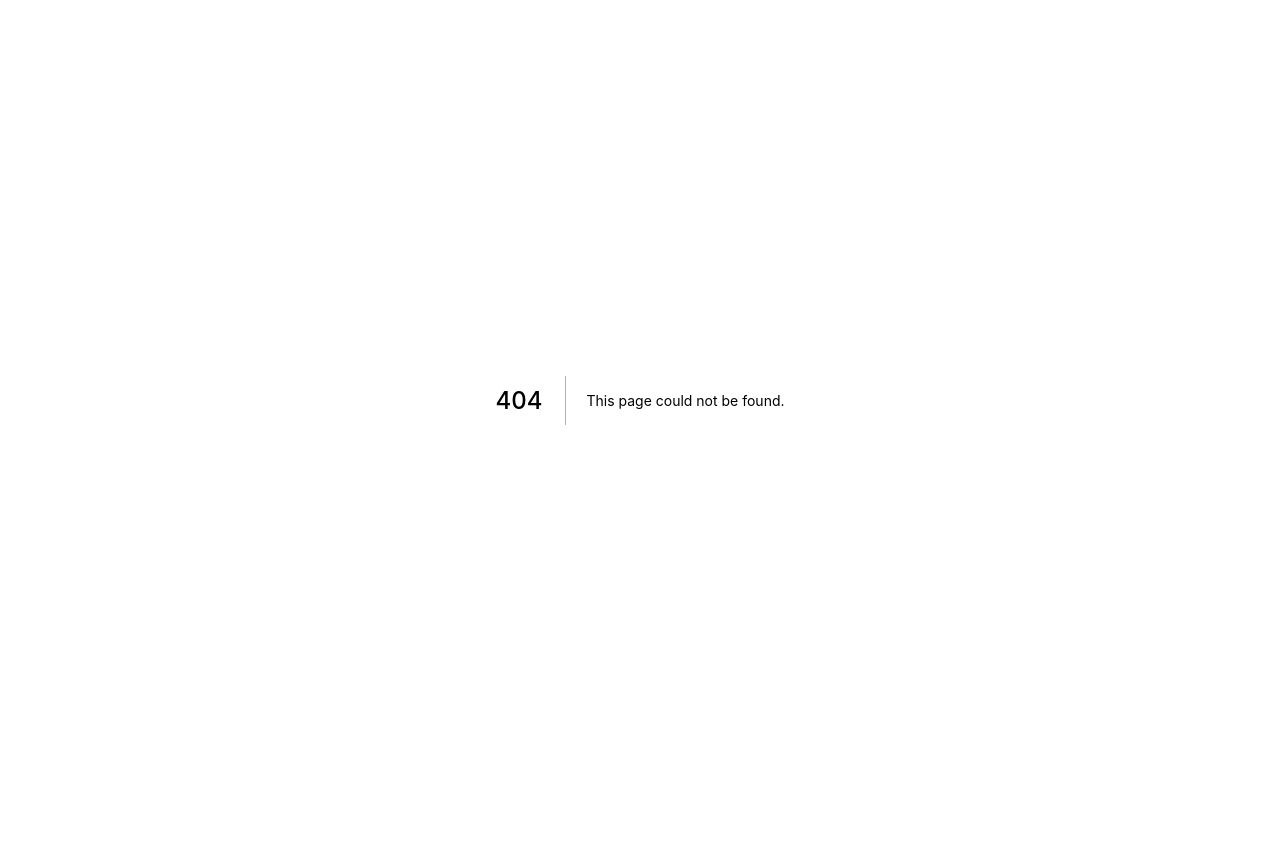
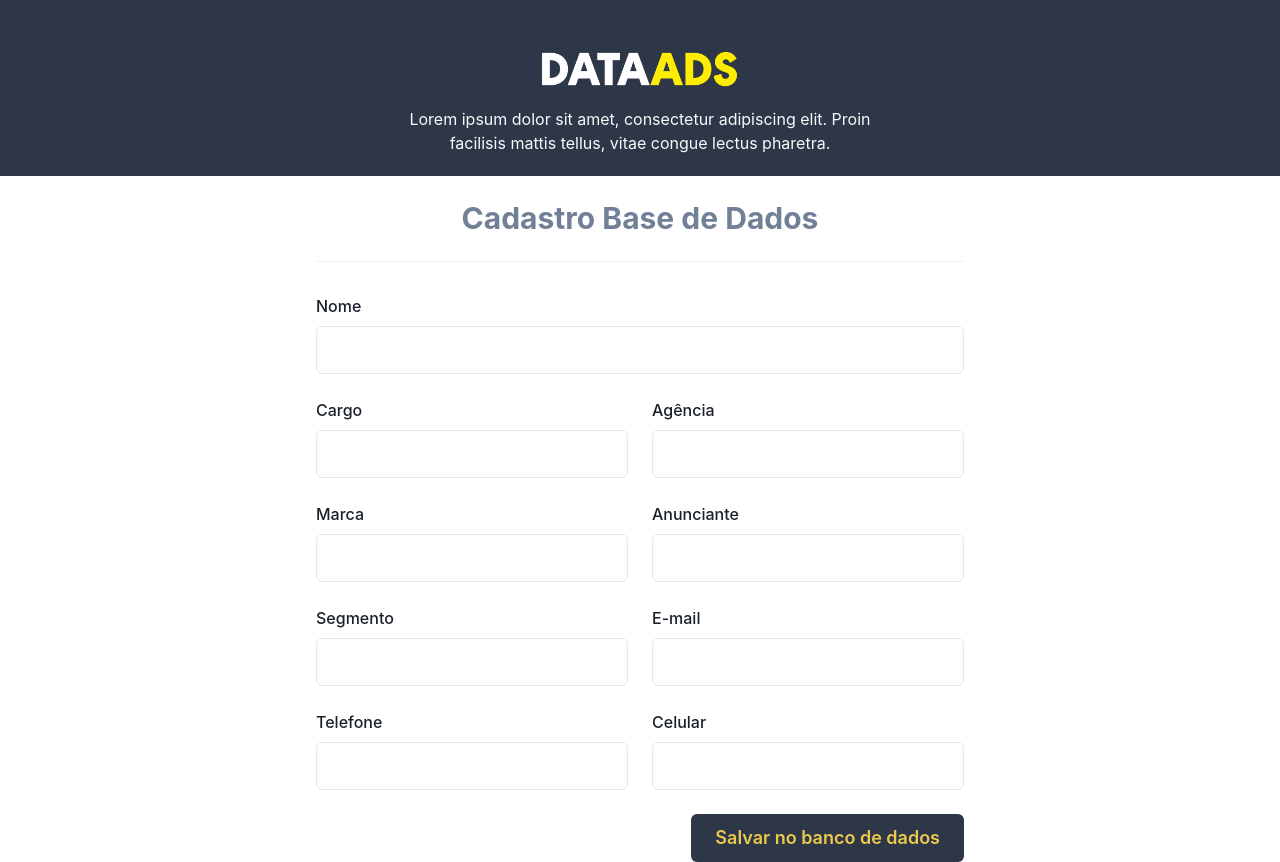
Before and after one commit to tom-carvalho/dataads, a Next.js app: page /bdcadastro in a window 1280 px wide. Before the commit this address had no page. Before the commit the page ends 800 px from the top, so only its background shows below. Built offline with nearby package versions, Linux system fonts and the light colour scheme.

Commit message:
pagina busca, card busca, bdcastro

```diff
--- /dev/null
+++ b/src/pages/bdcadastro.tsx
@@ -0,0 +1,108 @@
+import { Button } from "@chakra-ui/button"
+import { FormLabel } from "@chakra-ui/form-control"
+import { Image } from "@chakra-ui/image"
+import { Input } from "@chakra-ui/input"
+import { Divider, Flex, Heading, Stack, Text } from "@chakra-ui/layout"
+
+
+const BdCadastro = () => (
+
+    <Flex
+        as="main"
+        width="100%"
+        flexDirection="column"
+        alignItems="center"
+        justifyContent="center"
+    >
+        <Flex bg="gray.700" h="44" justifyContent="center" width="100%">
+            <Flex flexDirection="column" alignItems="center">
+                <Image src="/images/Logo-negative.png" w="230px" alt="Logo DataAds" mt="40px" />
+                <Text w="60%" textAlign="center" mt="8px" color="gray.50">Lorem ipsum dolor sit amet, consectetur adipiscing elit. Proin facilisis mattis tellus, vitae congue lectus pharetra.</Text>
+            </Flex>
+        </Flex>
+        <Flex p="24px">
+            <Stack>
+                <Heading size="lg" color="gray.500">Cadastro Base de Dados</Heading>
+            </Stack>
+        </Flex>
+        <Flex alignContent="center" mb="32px">
+            <Divider colorScheme="gray.300" w="648px" h="1px" orientation="horizontal" />
+        </Flex>
+
+        <Flex as="form" flexDirection="column" w="648px">
+            <Flex flexDirection="column">
+                <FormLabel>Nome</FormLabel>
+                <Input size="lg" type="Text" mb="24px" focusBorderColor="yellow.400" w="648px" />
+            </Flex>
+            <Flex flexDirection="column">
+                <Flex flexDirection="row">
+                    <Flex flexDirection="column">
+                        <FormLabel>Cargo</FormLabel>
+                        <Input size="lg" type="Text" mb="24px" focusBorderColor="yellow.400" w="312px" />
+                    </Flex>
+                    <Flex flexDirection="column" ml="24px" >
+                        <FormLabel>Agência</FormLabel>
+                        <Input size="lg" type="Text" mb="24px" focusBorderColor="yellow.400" w="312px" />
+                    </Flex>
+                </Flex>
+
+                <Flex flexDirection="column">
+                    <Flex flexDirection="row">
+                        <Flex flexDirection="column">
+                            <FormLabel>Marca</FormLabel>
+                            <Input size="lg" type="Text" mb="24px" focusBorderColor="yellow.400" w="312px" />
+                        </Flex>
+                        <Flex flexDirection="column" ml="24px" >
+                            <FormLabel>Anunciante</FormLabel>
+                            <Input size="lg" type="Text" mb="24px" focusBorderColor="yellow.400" w="312px" />
+                        </Flex>
+                    </Flex>
+
+                    <Flex flexDirection="column">
+                        <Flex flexDirection="row">
+                            <Flex flexDirection="column">
+                                <FormLabel>Segmento</FormLabel>
+                                <Input size="lg" type="Text" mb="24px" focusBorderColor="yellow.400" w="312px" />
+                            </Flex>
+                            <Flex flexDirection="column" ml="24px" >
+                                <FormLabel>E-mail</FormLabel>
+                                <Input size="lg" type="Text" mb="24px" focusBorderColor="yellow.400" w="312px" />
+                            </Flex>
+                        </Flex>
+
+                        <Flex flexDirection="column">
+                            <Flex flexDirection="row">
+                                <Flex flexDirection="column">
+                                    <FormLabel>Telefone</FormLabel>
+                                    <Input size="lg" type="Text" mb="24px" focusBorderColor="yellow.400" w="312px" />
+                                </Flex>
+                                <Flex flexDirection="column" ml="24px" >
+                                    <FormLabel>Celular</FormLabel>
+                                    <Input size="lg" type="Text" mb="24px" focusBorderColor="yellow.400" w="312px" />
+                                </Flex>
+                            </Flex>
+
+                        </Flex>
+
+                    </Flex>
+
+                </Flex>
+            </Flex>
+            <Flex justifyContent="flex-end">
+                <Button backgroundColor="gray.700"
+                    color="yellow.400"
+                    size="lg"
+                    _hover={{
+                        backgroundColor: "gray.800"
+                    }}
+                    transition="background-color 0.5s"
+                    onClick={() => {
+                    }}
+                >Salvar no banco de dados</Button>
+            </Flex>
+        </Flex>
+
+    </Flex>
+)
+
+export default BdCadastro
--- a/src/pages/busca.tsx
+++ b/src/pages/busca.tsx
@@ -1,3 +1,4 @@
+
 import { Search } from "../components/search"
 
 
```
Also changed, not shown: src/components/card.tsx (added, +76 -0 lines).
